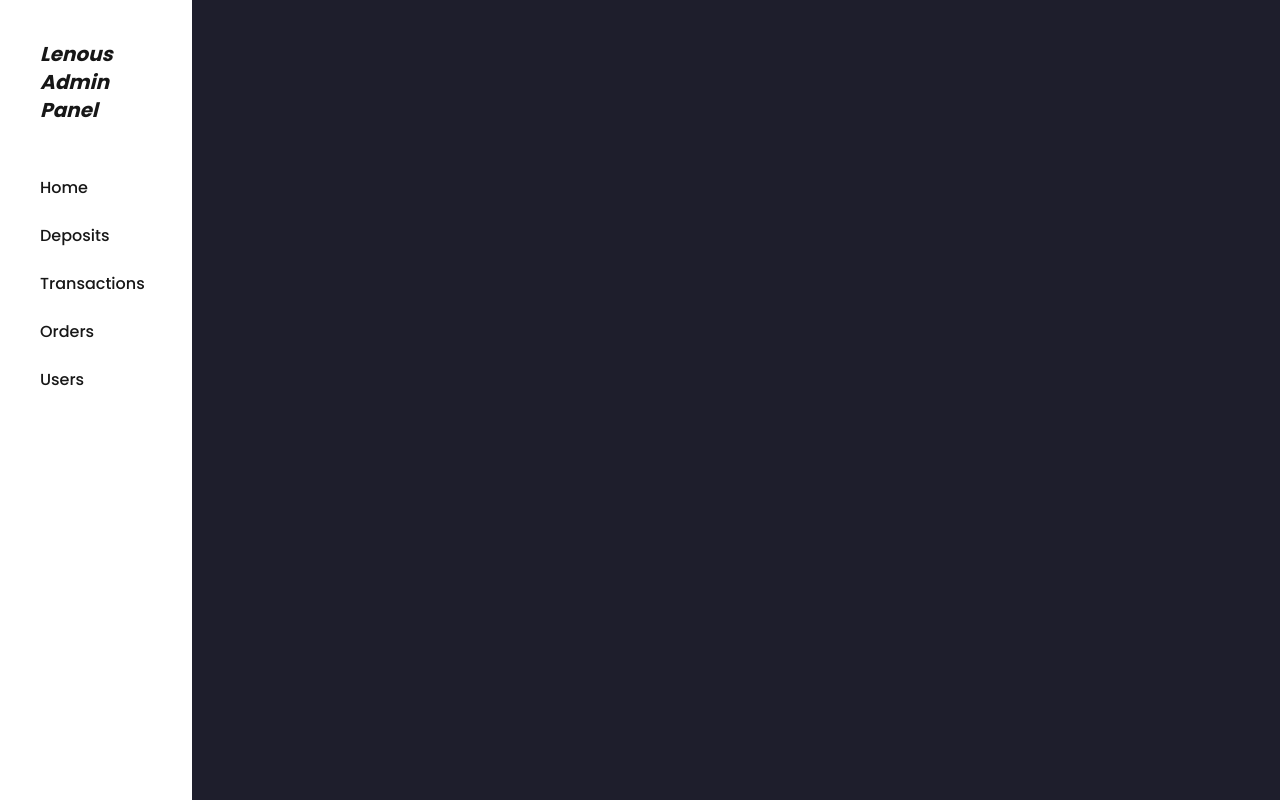
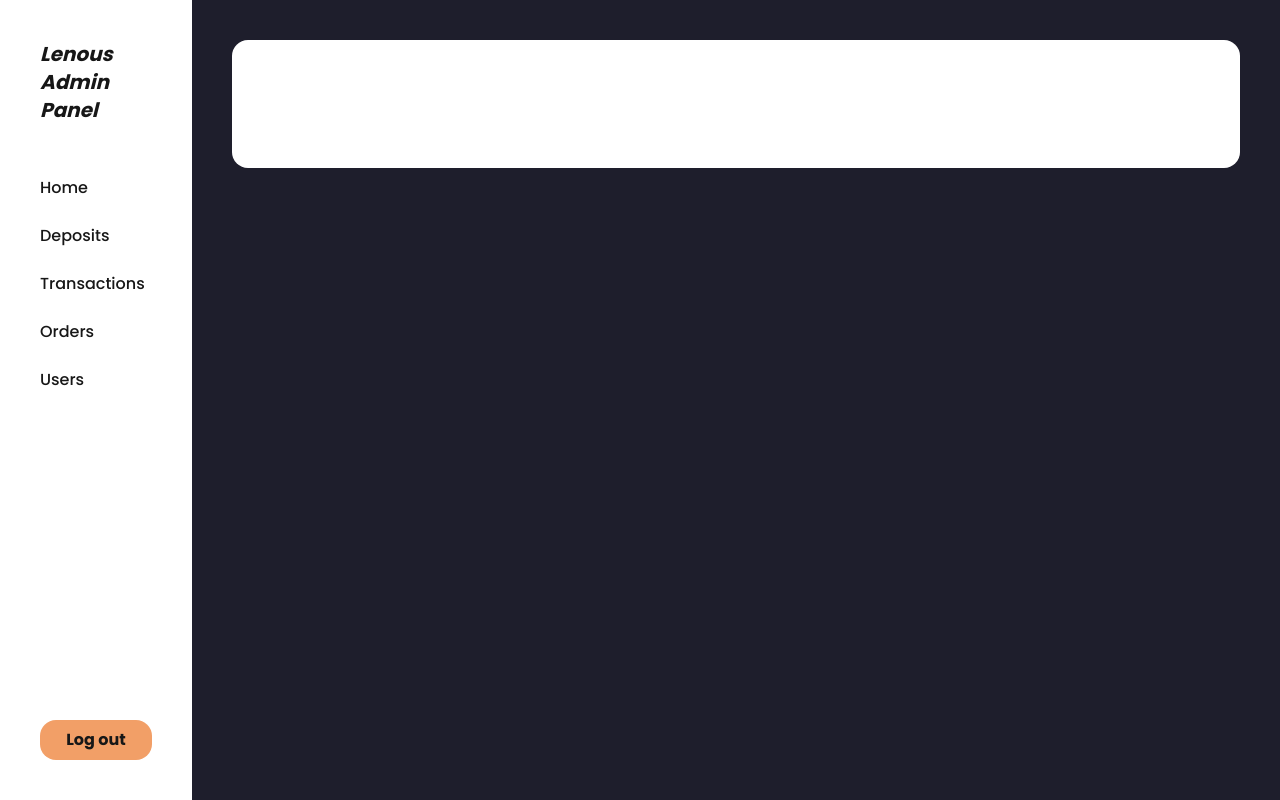
Before and after one commit to Iamcheliki/lenous-admin, a Next.js app: page / in a window 1280 px wide. Built offline with nearby package versions, Linux system fonts and the light colour scheme.

Commit message:
fix(main layout): fix layout structre

```diff
--- a/app/auth/login/page.tsx
+++ b/app/auth/login/page.tsx
@@ -13,7 +13,7 @@ export default function Login() {
     router.push("/");
   };
   return (
-    <section className="w-[100vw] h-[100vh] bg-secondary  flex justify-center items-center">
+    <section className="w-full h-[100vh] bg-secondary  flex justify-center items-center">
       <div className="w-[30vw] rounded-2xl p-8 bg-primary flex flex-col">
         <h1 className="text-xl font-bold">Login</h1>
         <div className="flex flex-col gap-1 mt-5">
--- a/app/layout.tsx
+++ b/app/layout.tsx
@@ -1,7 +1,7 @@
 import type { Metadata } from "next";
 import { Poppins } from "next/font/google";
 import "./globals.css";
-import SideBar from "@/components/layout/sideBar";
+import PageLayout from "@/components/layout/pageLayout";
 
 const poppins = Poppins({
   weight: ["400", "500", "700"],
@@ -23,10 +23,7 @@ export default function RootLayout({
       <body
         className={`${poppins.className} antialiased w-[100vw] overflow-x-hidden`}
       >
-        <div className="w-[100vw] bg-secondary">
-          <SideBar />
-          <div>{children}</div>
-        </div>
+        <PageLayout children={children} />
       </body>
     </html>
   );
--- a/app/page.tsx
+++ b/app/page.tsx
@@ -2,7 +2,7 @@ import Image from "next/image";
 
 export default function Home() {
   return (
-    <div className="w-[100vw] h-[100vh]">
+    <div className="w-full">
       <main className=""></main>
     </div>
   );
--- /dev/null
+++ b/components/layout/header.tsx
@@ -0,0 +1,3 @@
+export default function Header() {
+  return <div className="h-32 bg-white w-full rounded-2xl p-5"></div>;
+}
--- /dev/null
+++ b/components/layout/pageLayout.tsx
@@ -0,0 +1,23 @@
+"use client";
+
+import React from "react";
+import SideBar from "./sideBar";
+import { usePathname } from "next/navigation";
+import Header from "./header";
+
+export default function PageLayout({
+  children,
+}: {
+  children: React.ReactNode;
+}) {
+  const pathName = usePathname();
+  return (
+    <div className="w-[100vw] bg-secondary flex">
+      {!pathName.includes("auth") && <SideBar />}
+      <div className="flex-grow overflow-y-auto min-h-[100vh] p-10">
+        {!pathName.includes("auth") && <Header />}
+        {children}
+      </div>
+    </div>
+  );
+}
--- a/components/layout/sideBar.tsx
+++ b/components/layout/sideBar.tsx
@@ -1,10 +1,17 @@
+"use client";
+
 import { SideBarMenu } from "@/types/layout";
 import data from "../../data/sideBar.json";
 import Link from "next/link";
+import { useRouter } from "next/navigation";
 
 export default function SideBar() {
+  const router = useRouter();
+  const handleLogout = () => {
+    router.push("/auth/login");
+  };
   return (
-    <div className="w-[15vw] bg-white p-10 h-[100vh] fixed top-0 left-0">
+    <div className="w-[15vw] bg-white p-10 h-[100vh] flex flex-col flex-shrink-0">
       <h2 className="text-xl font-bold italic mb-10">Lenous Admin Panel</h2>
       <ul>
         {data.sideBar.map((item: SideBarMenu) => (
@@ -15,6 +22,12 @@ export default function SideBar() {
           </li>
         ))}
       </ul>
+      <button
+        className="bg-primary mt-auto h-10 rounded-2xl hover:scale-[1.05] font-bold duration-300"
+        onClick={handleLogout}
+      >
+        Log out
+      </button>
     </div>
   );
 }
```
